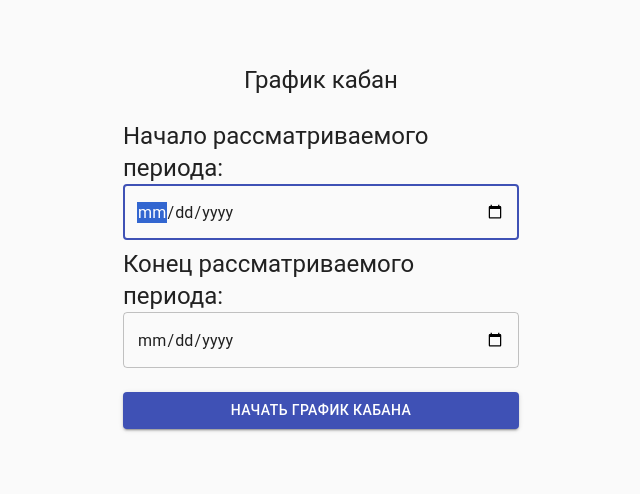
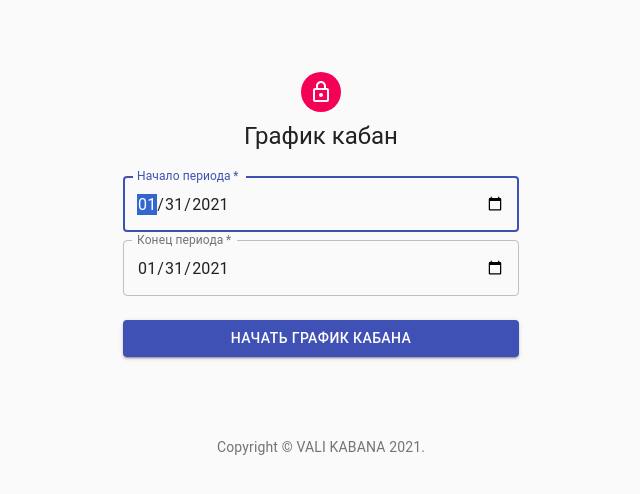
Before and after one commit to VALI-KABANA/weight-controll-app, a React (Create React App) app in the folder src/frontend/weight-controll-app/: page / in a window 1280 px wide. Shown: the top 494 px of the page, without its empty margins (319-959 px from the left). Built offline with nearby package versions, Linux system fonts and the light colour scheme.

Commit message:
make components look niftier

```diff
--- a/src/frontend/weight-controll-app/src/components/TimeSegment.js
+++ b/src/frontend/weight-controll-app/src/components/TimeSegment.js
@@ -1,13 +1,28 @@
 import React from "react";
+import Avatar from "@material-ui/core/Avatar";
 import Button from "@material-ui/core/Button";
 import CssBaseline from "@material-ui/core/CssBaseline";
 import TextField from "@material-ui/core/TextField";
 import Link from "@material-ui/core/Link";
 import Grid from "@material-ui/core/Grid";
 import Box from "@material-ui/core/Box";
+import LockOutlinedIcon from "@material-ui/icons/LockOutlined";
 import Typography from "@material-ui/core/Typography";
 import { makeStyles } from "@material-ui/core/styles";
 import Container from "@material-ui/core/Container";
+
+function Copyright() {
+  return (
+    <Typography variant="body2" color="textSecondary" align="center">
+      {"Copyright © "}
+      <Link color="inherit" href="https://material-ui.com/">
+        VALI KABANA
+      </Link>{" "}
+      {new Date().getFullYear()}
+      {"."}
+    </Typography>
+  );
+}
 
 const useStyles = makeStyles((theme) => ({
   paper: {
@@ -15,6 +30,10 @@ const useStyles = makeStyles((theme) => ({
     display: "flex",
     flexDirection: "column",
     alignItems: "center",
+  },
+  avatar: {
+    margin: theme.spacing(1),
+    backgroundColor: theme.palette.secondary.main,
   },
   form: {
     width: "100%", // Fix IE 11 issue.
@@ -31,17 +50,20 @@ export default function TimeSegment() {
     <Container component="main" maxWidth="xs">
       <CssBaseline />
       <div className={classes.paper}>
+        <Avatar className={classes.avatar}>
+          <LockOutlinedIcon />
+        </Avatar>
+
         <Typography component="h1" variant="h5">
           График кабан
         </Typography>
         <form className={classes.form} noValidate>
           <Grid container spacing={2}>
             <Grid item xs={12}>
-              <Typography component="h1" variant="h5">
-                Начало рассматриваемого периода:
-              </Typography>
+              <Typography component="h2" variant="h5"></Typography>
               <TextField
                 autoComplete="fname"
+                label="Начало периода"
                 name="start"
                 variant="outlined"
                 required
@@ -49,22 +71,23 @@ export default function TimeSegment() {
                 id="start"
                 type="Date"
                 autoFocus
+                defaultValue={new Date().toISOString().slice(0, 10)}
               />
             </Grid>
           </Grid>
           <Grid container spacing={2}>
             <Grid item xs={12}>
-              <Typography component="h1" variant="h5">
-                Конец рассматриваемого периода:
-              </Typography>
+              <Typography component="h2" variant="h5"></Typography>
               <TextField
                 autoComplete="fname"
                 name="end"
                 variant="outlined"
                 required
                 fullWidth
+                label="Конец периода"
                 id="end"
                 type="Date"
+                defaultValue={new Date().toISOString().slice(0, 10)}
               />
             </Grid>
           </Grid>
@@ -79,6 +102,9 @@ export default function TimeSegment() {
           </Button>
         </form>
       </div>
+      <Box mt={8}>
+        <Copyright />
+      </Box>
     </Container>
   );
 }
--- a/src/frontend/weight-controll-app/src/components/WeightForm.js
+++ b/src/frontend/weight-controll-app/src/components/WeightForm.js
@@ -4,17 +4,29 @@ import CssBaseline from "@material-ui/core/CssBaseline";
 import TextField from "@material-ui/core/TextField";
 import Grid from "@material-ui/core/Grid";
 import Box from "@material-ui/core/Box";
+import Link from "@material-ui/core/Link";
 import LockOutlinedIcon from "@material-ui/icons/LockOutlined";
 import Typography from "@material-ui/core/Typography";
-import { makeStyles } from "@material-ui/core/styles";
-import Container from "@material-ui/core/Container";
+import { makeStyles, Avatar, Container } from "@material-ui/core";
 
+function Copyright() {
+  return (
+    <Typography variant="body2" color="textSecondary" align="center">
+      {"Copyright © "}
+      <Link color="inherit" href="https://material-ui.com/">
+        VALI KABANA
+      </Link>{" "}
+      {new Date().getFullYear()}
+      {"."}
+    </Typography>
+  );
+}
 const useStyles = makeStyles((theme) => ({
   paper: {
     marginTop: theme.spacing(8),
     display: "flex",
     flexDirection: "column",
-    alignItems: "left",
+    alignItems: "center",
   },
   avatar: {
     margin: theme.spacing(1),
@@ -33,9 +45,12 @@ export default function WeightControl() {
   const classes = useStyles();
 
   return (
-    <Container component="main" maxWidth="sm">
+    <Container component="main" maxWidth="xs">
       <CssBaseline />
       <div className={classes.paper}>
+        <Avatar className={classes.avatar}>
+          <LockOutlinedIcon />
+        </Avatar>
         <Typography component="h1" variant="h5">
           Введи вес кабана
         </Typography>
@@ -51,6 +66,7 @@ export default function WeightControl() {
                 type="Date"
                 id="date"
                 autoFocus
+                defaultValue={new Date().toISOString().slice(0, 10)}
               />
             </Grid>
             <Grid item xs={12}>
@@ -77,6 +93,9 @@ export default function WeightControl() {
           </Button>
         </form>
       </div>
+      <Box mt={5}>
+        <Copyright />
+      </Box>
     </Container>
   );
 }
```
